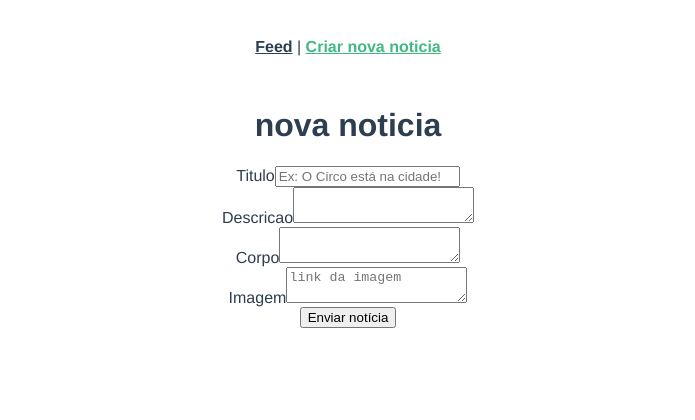
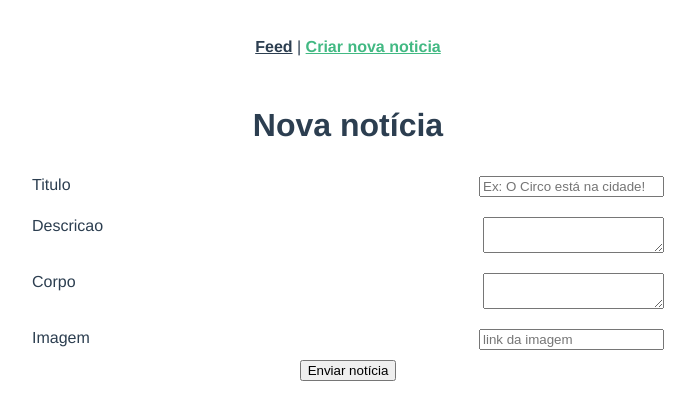
Before and after one commit to pedrodiogo219/portal-noticias, a Vue app: page /nova-noticia in a window 1280 px wide. Shown: the top 420 px of the page, without its empty margins (292-987 px from the left). Built offline with nearby package versions, Linux system fonts and the light colour scheme.

Commit message:
adicionando estilos

```diff
--- a/src/components/FeedNoticias.vue
+++ b/src/components/FeedNoticias.vue
@@ -1,5 +1,5 @@
 <template>
-    <h1>feed</h1>
+    <h1>Últimas notícias</h1>
 
     <div id="listaNoticias" v-if="noticiasExists()">
         <ResumoNoticia v-for="(noticia, index) in this.$parent.noticias.value" :key="index" :noticia="noticia"></ResumoNoticia>
@@ -57,6 +57,13 @@ import ResumoNoticia from './ResumoNoticia.vue';
                             San Francisco-based Yelp announced a remote-first work model in February 2021. Stoppelman said Yelp has proven it can be successful with a remote workforce, noting that the company achieved record revenue of just over $1 billion in 2021.`,
                     imagem: "https://geekblog.com.br/wp-content/uploads/2015/03/yelp_estimate_tool.jpg"
                 },
+                {
+                    id: 4,
+                    titulo: "Cachorrinho Bonitinho",
+                    descricao: "Examente aquilo que você procura",
+                    corpo: "Aprecie essa bela imagem de um cachorrinho",
+                    imagem: "https://s2.glbimg.com/eQkhAB2FrlFSMj_Jbkw024ueqao=/e.glbimg.com/og/ed/f/original/2019/01/19/50898568_10157219683273254_5268539131058716672_o.jpg"
+                }
             ]
 
             localStorage.setItem("noticias", JSON.stringify(noticiasExemplo))
--- a/src/components/NoticiaCompleta.vue
+++ b/src/components/NoticiaCompleta.vue
@@ -22,3 +22,12 @@ import NotFound from './NotFound.vue';
     components: { NotFound }
 };
 </script>
+
+<style scoped>
+
+img{
+  max-width: 80%;
+  max-height: 100%;
+}
+
+</style>
--- a/src/views/HomeView.vue
+++ b/src/views/HomeView.vue
@@ -29,3 +29,11 @@ export default {
     }
 }
 </script>
+
+<style scoped>
+
+.home{
+  padding: 0 40px;
+}
+
+</style>
--- a/src/views/NovaNoticiaView.vue
+++ b/src/views/NovaNoticiaView.vue
@@ -1,27 +1,27 @@
 <template>
-    <h1>nova noticia</h1>
-    <form @submit.prevent="submit">
-        <div>
+    <h1>Nova notícia</h1>
+    <form @submit.prevent="submit" class="form-container">
+        <div class="form-field">
             <label for="titulo">Titulo</label>
             <input id="titulo" type="text" placeholder="Ex: O Circo está na cidade!" v-model="titulo"/>
             <!-- {{ titulo }} -->
         </div>
 
-        <div>
+        <div class="form-field">
             <label for="descricao">Descricao</label>
             <textarea v-model="descricao"></textarea>
             <!-- {{ descricao }} -->
         </div>
 
-        <div>
+        <div class="form-field">
             <label for="corpo">Corpo</label>
             <textarea v-model="corpo"></textarea>
             <!-- {{ corpo }} -->
         </div>
 
-        <div>
+        <div class="form-field">
             <label for="imagem">Imagem</label>
-            <textarea v-model="imagem" placeholder="link da imagem"></textarea>
+            <input v-model="imagem" placeholder="link da imagem"/>
             <!-- {{ imagem }} -->
         </div>
 
@@ -74,3 +74,18 @@ export default {
     }
 }
 </script>
+
+<style scoped>
+
+.form-field{
+    padding: 10px 20px;
+    justify-content: space-between;
+    display: flex;
+    width: 50%;
+    margin: auto;
+}
+
+label {
+    padding-right: 10px;
+}
+</style>
```
